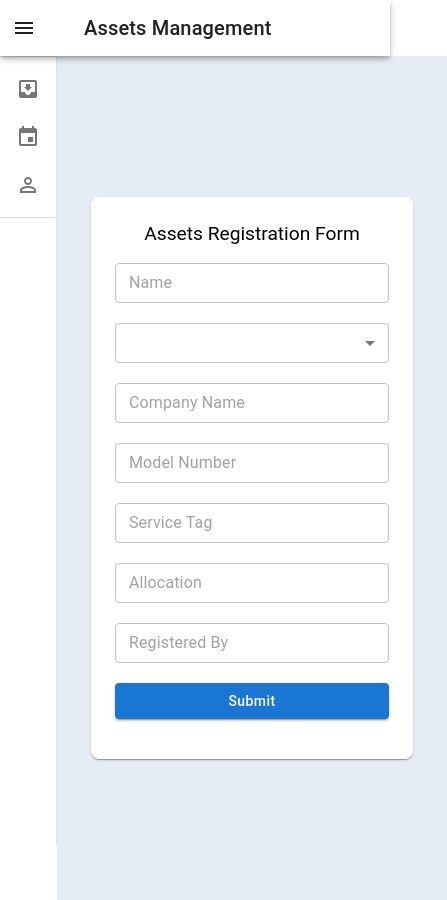
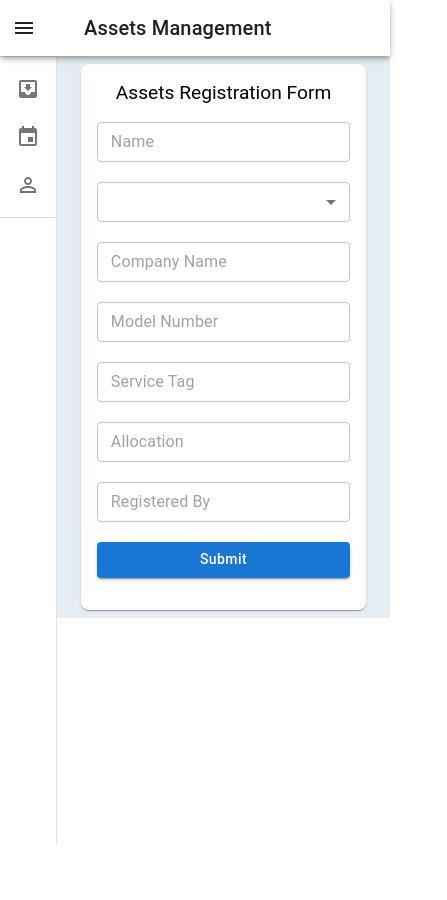
Before and after one commit to yash-gole28/asset-management-frontend, a React (Create React App) app: page /assets-register in a window 390 px wide. Shown: the whole page, 447 px wide, since content can reach past the window. After the commit the page ends 844 px from the top, so only its background shows below. Built offline with nearby package versions, Linux system fonts and the light colour scheme.

Commit message:
"Updated Layout.tsx to add responsive design for small screens, removed employeeId field from AssetsAlloction.tsx and AssetsRegistretion.tsx, and made layout adjustments to AssetsRegistretion.tsx"

```diff
--- a/src/Components/Layout.tsx
+++ b/src/Components/Layout.tsx
@@ -21,10 +21,16 @@ import { Outlet, NavLink } from 'react-router-dom';
 // import Footer from './Footer';
 import EventIcon from '@mui/icons-material/Event';
 import PermIdentityIcon from '@mui/icons-material/PermIdentity';
+import { useMediaQuery } from '@mui/material';
 const drawerWidth = 240;
 
+
+// const isSmallScreen = useMediaQuery(theme.breakpoints.down('sm'));
 const openedMixin = (theme: Theme): CSSObject => ({
   width: drawerWidth,
+  [theme.breakpoints.down('sm')]: {
+    width: '95%',
+  },
   transition: theme.transitions.create('width', {
     easing: theme.transitions.easing.sharp,
     duration: theme.transitions.duration.enteringScreen,
@@ -73,6 +79,9 @@ const AppBar = styled(MuiAppBar, {
       style: {
         marginLeft: drawerWidth,
         width: `calc(100% - ${drawerWidth}px)`,
+        [theme.breakpoints.down('sm')]: {
+          display:'none'
+        },
         transition: theme.transitions.create(['width', 'margin'], {
           easing: theme.transitions.easing.sharp,
           duration: theme.transitions.duration.enteringScreen,
@@ -240,9 +249,11 @@ export default function PersistentDrawer() {
         </List>
         <Divider />
       </Drawer>
-      <Box component="main" sx={{ flexGrow: 1, backgroundColor: theme.palette.background.default }}>
+      <Box component="main" sx={{ flexGrow: 1, backgroundColor: theme.palette.background.default}}>
         <DrawerHeader />
+        <Box sx={{display:{xs:open ? 'none' : 'block',md:'block'}}}>
         <Outlet />
+        </Box>
         {/* <Footer /> */}
       </Box>
     </Box>
--- a/src/Pages/AssetsAlloction/AssetsAlloction.tsx
+++ b/src/Pages/AssetsAlloction/AssetsAlloction.tsx
@@ -7,7 +7,7 @@ import { DatePicker } from '@mui/x-date-pickers/DatePicker'; // Ensure you have
 // Validation schema using Yup
 const validationSchema = Yup.object({
   name: Yup.string().required('Name is required'),
-  employeeId: Yup.string().required('Employee ID is required'),
+  // employeeId: Yup.string().required('Employee ID is required'),
   approvedById: Yup.string().required('Approved By ID is required'),
   deviceName: Yup.string().required('Device Name is required'),
   specification: Yup.string().required('Specification is required'),
@@ -18,7 +18,6 @@ const validationSchema = Yup.object({
 const AllocationForm = () => {
   const handleSubmit = (values: {
     name: string;
-    employeeId: string;
     approvedById: string;
     deviceName: string;
     specification: string;
@@ -65,7 +64,6 @@ const AllocationForm = () => {
         <Formik
           initialValues={{
             name: '',
-            employeeId: '',
             approvedById: '',
             deviceName: '',
             specification: '',
@@ -89,7 +87,7 @@ const AllocationForm = () => {
                 helperText={<ErrorMessage name="name" />}
               />
 
-              <Field
+              {/* <Field
                 as={TextField}
                 name="employeeId"
                 placeholder="Employee ID"
@@ -99,7 +97,7 @@ const AllocationForm = () => {
                 sx={{ marginBottom: 2, backgroundColor: "white", borderRadius: 1 }}
                 error={touched.employeeId && Boolean(errors.employeeId)}
                 helperText={<ErrorMessage name="employeeId" />}
-              />
+              /> */}
 
               <Field
                 as={TextField}
--- a/src/Pages/AssetsRegistretion/AssetsRegistretion.tsx
+++ b/src/Pages/AssetsRegistretion/AssetsRegistretion.tsx
@@ -33,13 +33,13 @@ const MyForm = () => {
   return (
     <Box
       sx={{
-        height: "100vh",
-        width: "100vw",
+        height: "auto",
+        width: "100%",
         backgroundColor: "rgb(229, 236, 243)",
         display: "flex",
-        alignItems: "center",
+        alignItems:{xs:'top',md:'center'},
         justifyContent: 'center',
-        padding: { xs: 2, sm: 4 }, // Responsive padding
+        padding: { xs: 1, sm: 4 }, // Responsive padding
       }}
     >
       <Box
@@ -47,7 +47,7 @@ const MyForm = () => {
           width: { xs: '90%', sm: '80%', md: '600px' },
           borderRadius: 2,
           backgroundColor: "white",
-          padding: 3,
+          padding:{xs:2 , sm:2 , md:3},
           display: 'flex',
           flexDirection: 'column',
           alignItems: 'center',
```
